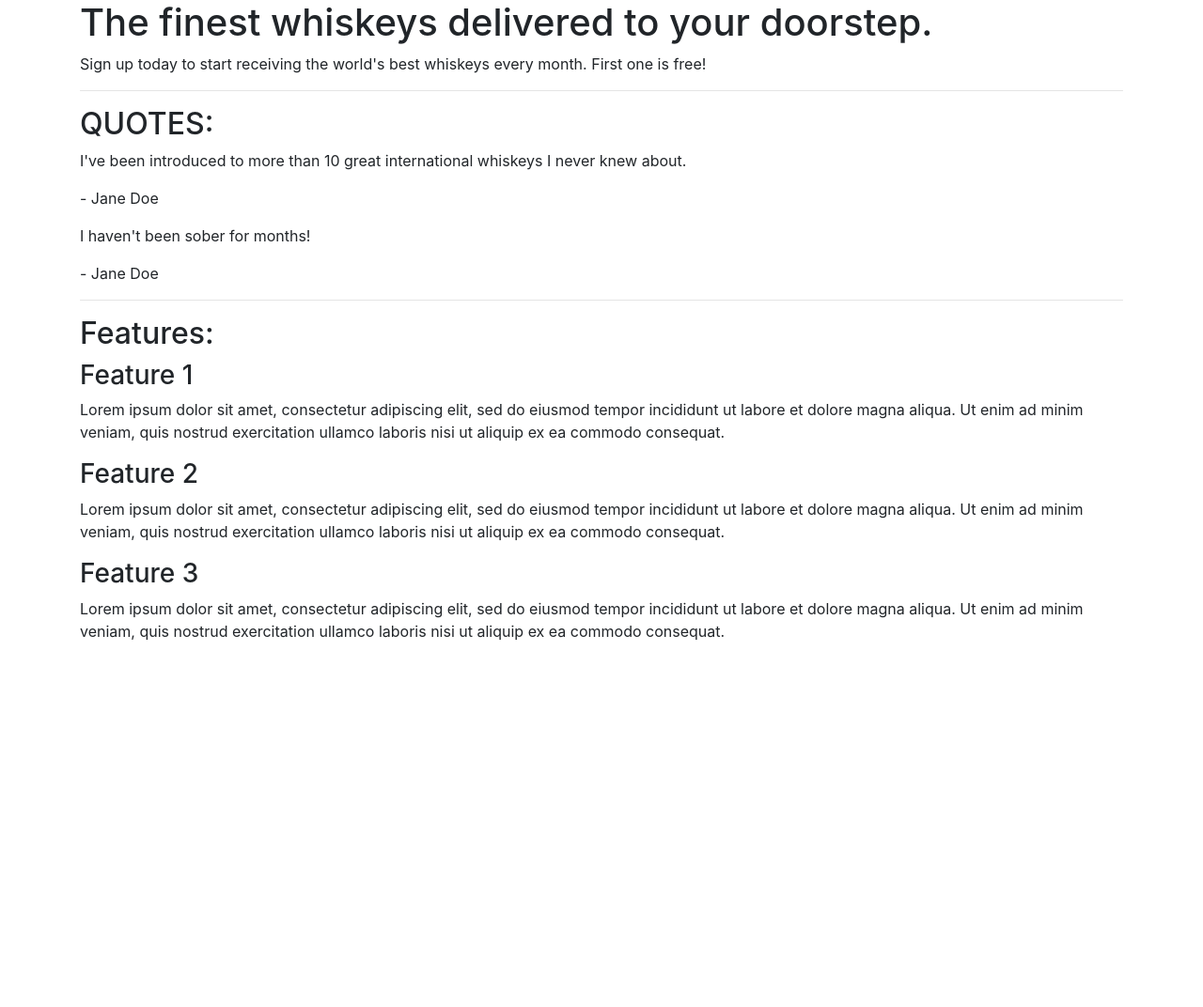
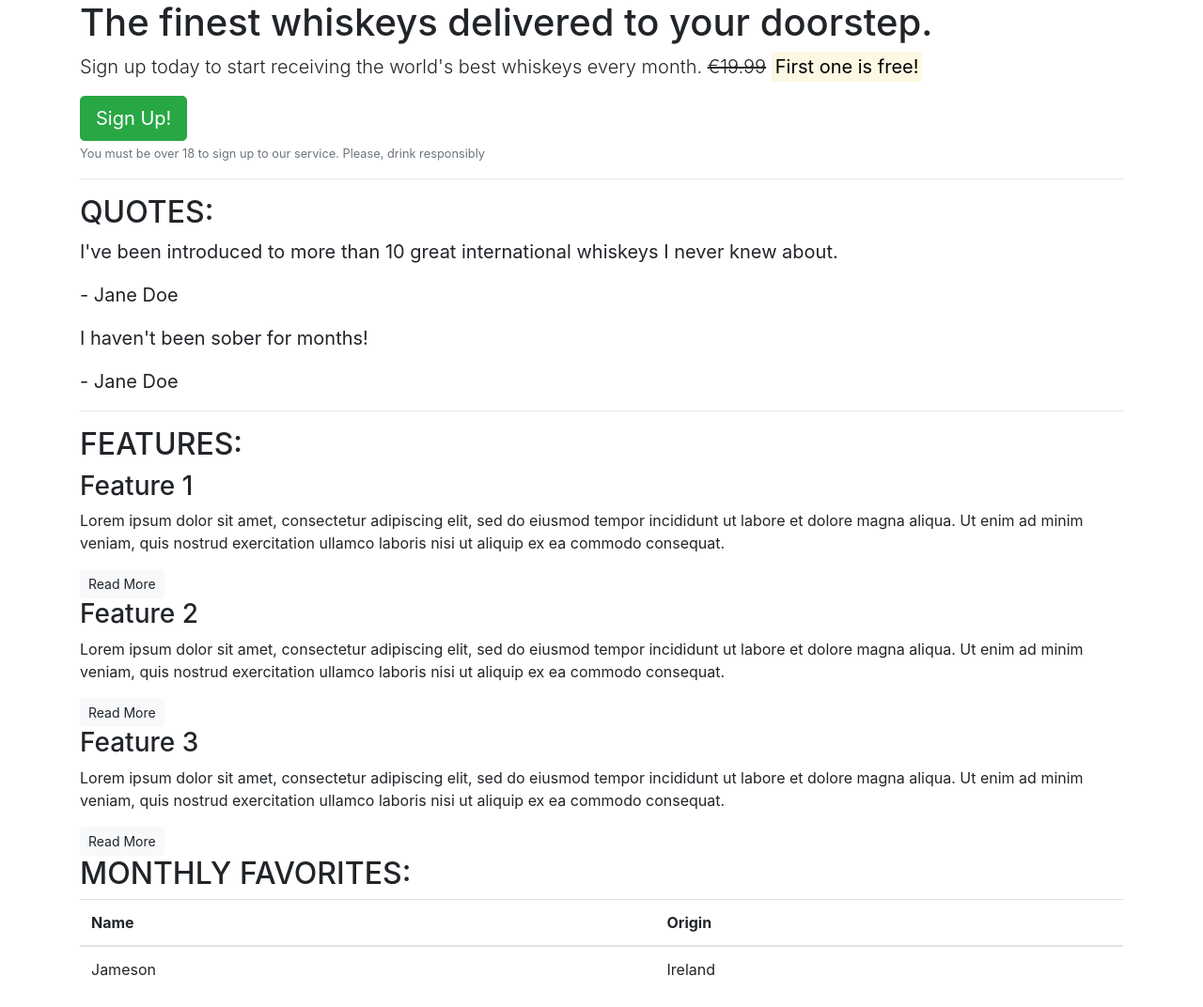
Before and after one commit to pmeeny/bootstrap4, a plain HTML site: page index.html in a window 1280 px wide. Shown: the whole page at 94% size. Before the commit the page ends 800 px from the top, so only its background shows below. Drawn offline with nearby package versions, Linux system fonts and the light colour scheme.

Commit message:
Adding monthly favourites section and improved look/feel

```diff
--- a/index.html
+++ b/index.html
@@ -14,7 +14,10 @@
         <!-- Callout -->
         <section class="callout">
             <h1>The finest whiskeys delivered to your doorstep.</h1>
-            <p>Sign up today to start receiving the world's best whiskeys every month. First one is free!</p>
+            <p class="lead">Sign up today to start receiving the world's best whiskeys every month.
+            <s>€19.99</s> <strong><mark>First one is free!</mark></strong></p>
+            <button class="btn btn-success btn-lg">Sign Up!</button>
+            <p class="text-muted"><small>You must be over 18 to sign up to our service. Please, drink responsibly</small></p>
         </section>
         <!-- /.callout -->
         <hr>
@@ -22,35 +25,57 @@
         <!-- Quotes -->
         <section class="quotes">
             <h2 class="text-uppercase">Quotes:</h2>
-            <div class="quote">
+            <blockquote class="blockquote">
                 <p>I've been introduced to more than 10 great international whiskeys I never knew about.</p>
                 <p>- Jane Doe</p>
-            </div>
-            <div class="quote">
+            </blockquote>
+            <blockquote class="blockquote">
                 <p>I haven't been sober for months!</p>
                 <p>- Jane Doe</p>
-            </div>
+            </blockquote>
         </section>
         <!-- /.quotes -->
         <hr>
 
         <!-- Features -->
         <section class="features">
-            <h2>Features:</h2>
+            <h2 class="text-uppercase">Features:</h2>
             <div class="feature">
                 <h3>Feature 1</h3>
                 <p>Lorem ipsum dolor sit amet, consectetur adipiscing elit, sed do eiusmod tempor incididunt ut labore et dolore magna aliqua. Ut enim ad minim veniam, quis nostrud exercitation ullamco laboris nisi ut aliquip ex ea commodo consequat.</p>
+                <button class="btn btn-sm btn-light" href="">Read More</button>
             </div>
             <div class="feature">
                 <h3>Feature 2</h3>
                 <p>Lorem ipsum dolor sit amet, consectetur adipiscing elit, sed do eiusmod tempor incididunt ut labore et dolore magna aliqua. Ut enim ad minim veniam, quis nostrud exercitation ullamco laboris nisi ut aliquip ex ea commodo consequat.</p>
+                <button class="btn btn-sm btn-light" href="">Read More</button>
             </div>
             <div class="feature">
                 <h3>Feature 3</h3>
                 <p>Lorem ipsum dolor sit amet, consectetur adipiscing elit, sed do eiusmod tempor incididunt ut labore et dolore magna aliqua. Ut enim ad minim veniam, quis nostrud exercitation ullamco laboris nisi ut aliquip ex ea commodo consequat.</p>
+                <button class="btn btn-sm btn-light" href="">Read More</button>
             </div>
         </section>
         <!-- /.features -->
+        <!-- Monthly favorites -->
+        <section class="monthly-favourites">
+            <h2 class="text-uppercase">Monthly favorites:</h2>
+        <table class="table">
+            <thead>
+                <tr>
+                    <th scope="col">Name</th>
+                    <th scope="col">Origin</th>
+                </tr>
+            </thead>
+        <tbody>
+            <tr>
+                    <td>Jameson</td>
+                    <td>Ireland</td>
+            </tr>
+        </tbody>
+        </table>
+        </section>
+        <!-- /.Monthly favorites -->
     </article>
 </body>
 
```
